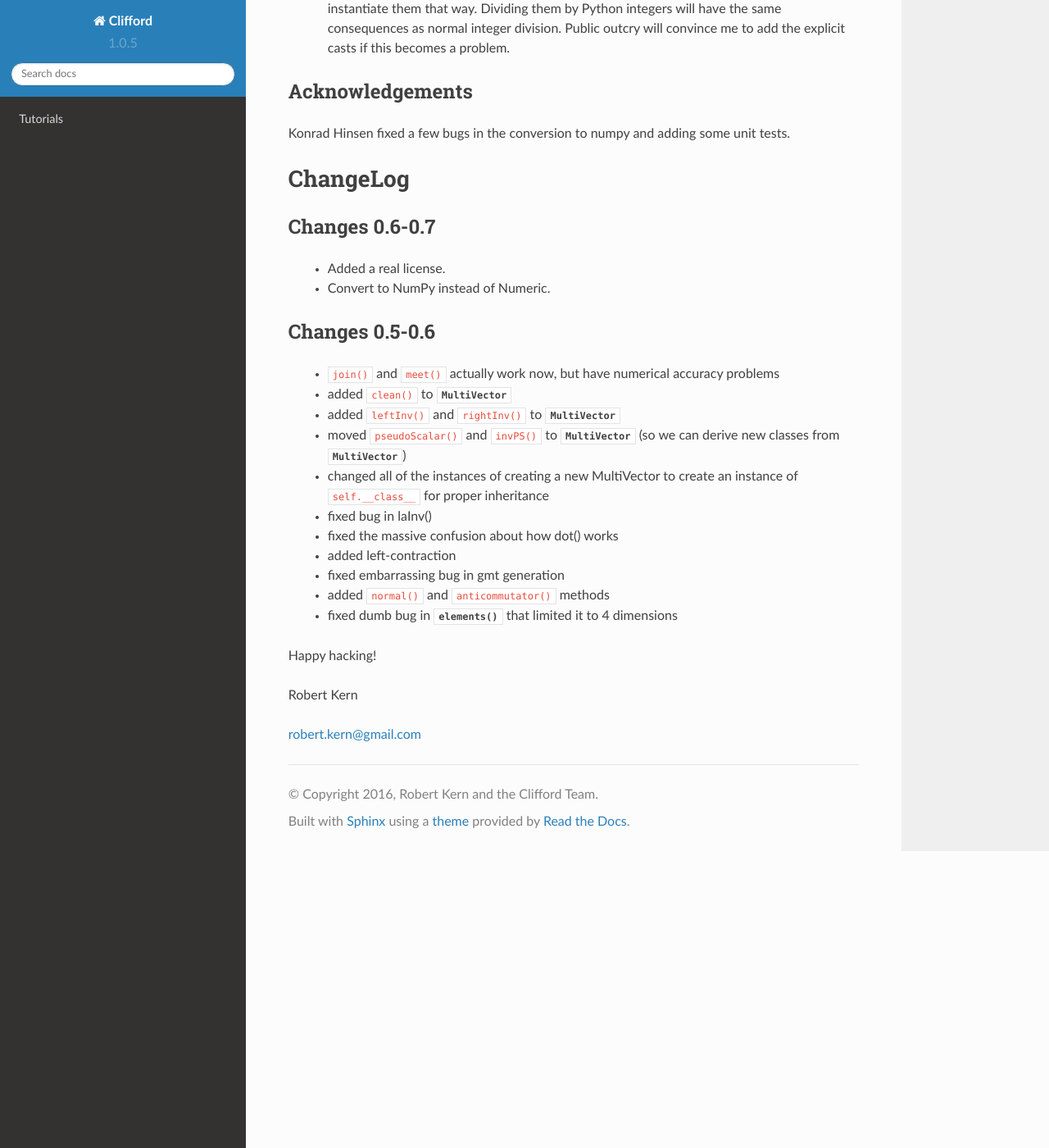
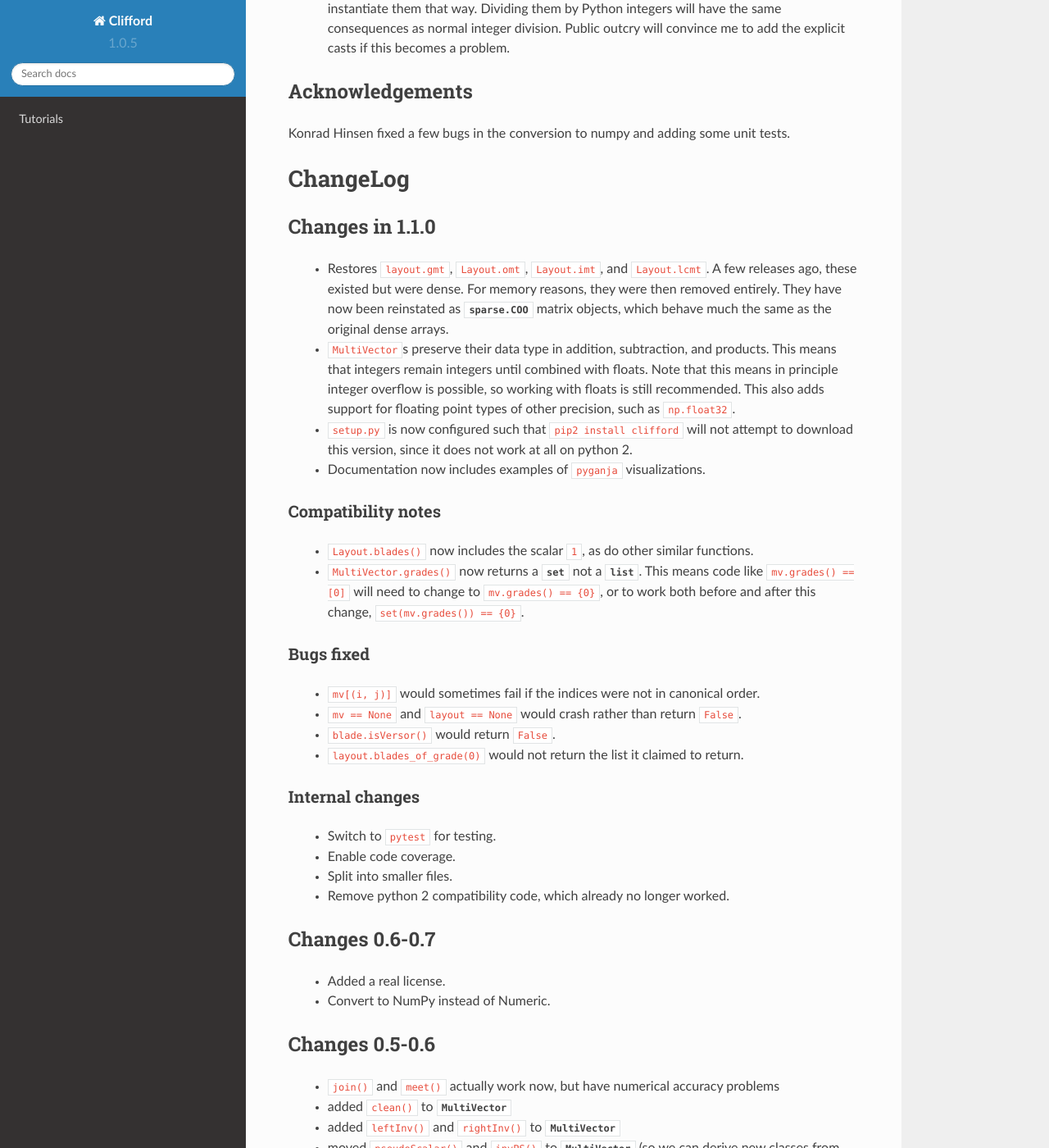
Before and after one commit to pygae/clifford, a Sphinx documentation site: the page built from docs/issues_and_changelog.rst, in a window 1280 px wide and 1400 px high, scrolled down 1783 px. Shown: the whole window at 82% size. Built offline with Sphinx 7.4.7 and the Read the Docs theme 2.0.0, drawn with Linux system fonts in a browser that asks for light colours; pages that are not in the unit, such as notebooks, are missing from menus.

Commit message:
Add release notes for 1.1.0
Closes gh-174

```diff
--- a/docs/issues_and_changelog.rst
+++ b/docs/issues_and_changelog.rst
@@ -105,6 +105,55 @@ tests.
 ChangeLog
 =========
 
+Changes in 1.1.0
+++++++++++++++++
+
+ * Restores ``layout.gmt``, ``Layout.omt``, ``Layout.imt``, and ``Layout.lcmt``.
+   A few releases ago, these existed but were dense.
+   For memory reasons, they were then removed entirely.
+   They have now been reinstated as :class:`sparse.COO` matrix objects, which
+   behave much the same as the original dense arrays.
+
+
+ * ``MultiVector``\ s preserve their data type in addition, subtraction, and
+   products. This means that integers remain integers until combined with
+   floats. Note that this means in principle integer overflow is possible, so
+   working with floats is still recommended. This also adds support for floating
+   point types of other precision, such as ``np.float32``.
+
+ * ``setup.py`` is now configured such that ``pip2 install clifford`` will not
+   attempt to download this version, since it does not work at all on python 2.
+
+ * Documentation now includes examples of ``pyganja`` visualizations.
+
+Compatibility notes
+-------------------
+
+ * ``Layout.blades()`` now includes the scalar ``1``, as do other similar
+   functions.
+
+ * ``MultiVector.grades()`` now returns a :class:`set` not a :class:`list`.
+   This means code like ``mv.grades() == [0]`` will need to change to
+   ``mv.grades() == {0}``, or to work both before and after this change,
+   ``set(mv.grades()) == {0}``.
+
+Bugs fixed
+----------
+
+ * ``mv[(i, j)]`` would sometimes fail if the indices were not in canonical order.
+ * ``mv == None`` and ``layout == None`` would crash rather than return ``False``.
+ * ``blade.isVersor()`` would return ``False``.
+ * ``layout.blades_of_grade(0)`` would not return the list it claimed to return.
+
+Internal changes
+----------------
+
+ * Switch to ``pytest`` for testing.
+ * Enable code coverage.
+ * Split into smaller files.
+ * Remove python 2 compatibility code, which already no longer worked.
+
+
 Changes 0.6-0.7
 +++++++++++++++++
 
```
